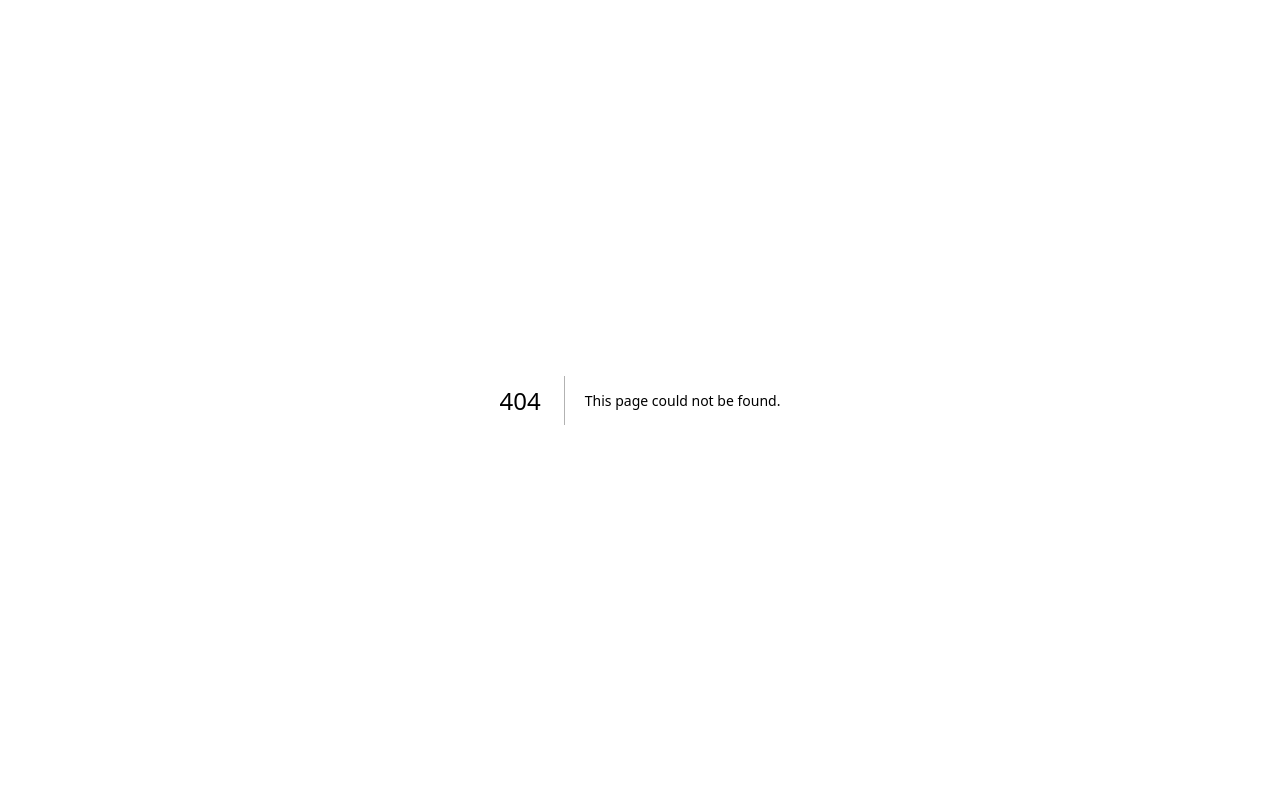
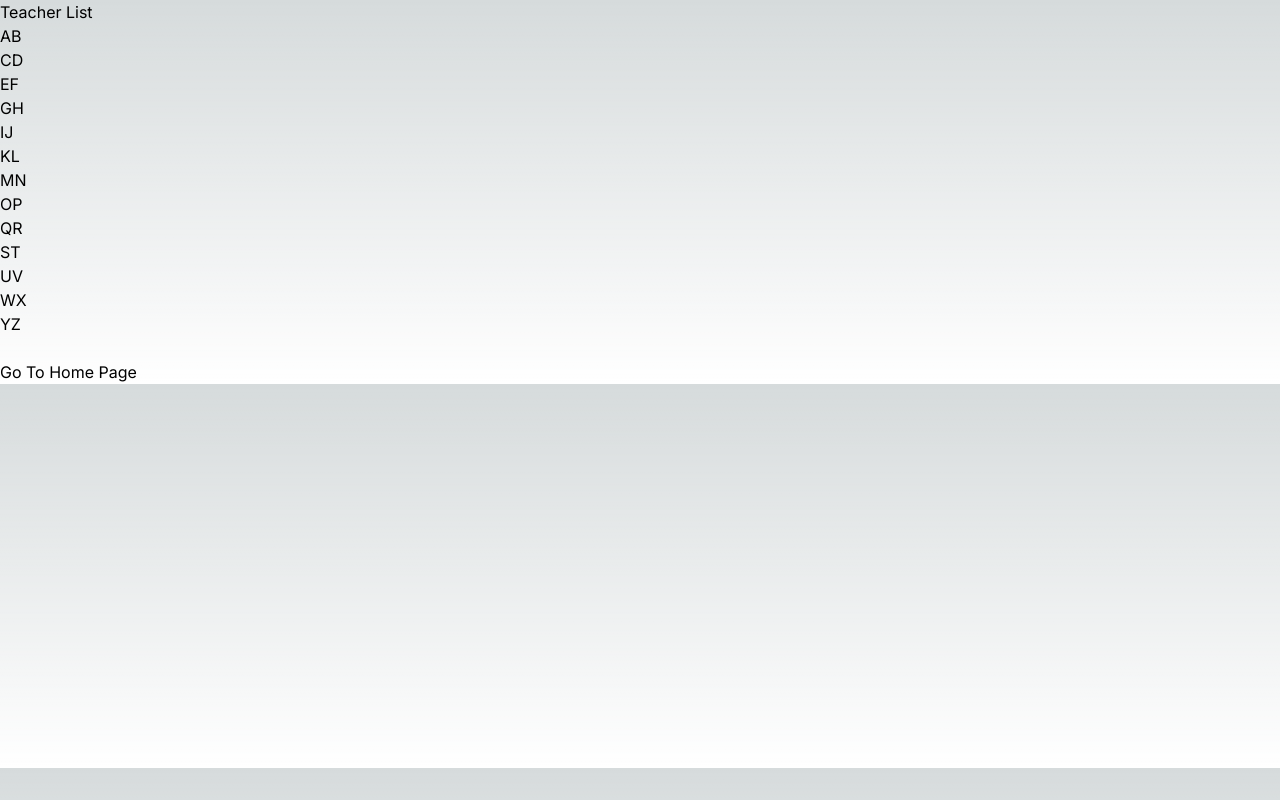
Before and after one commit to amitroy497/full-next-study, a Next.js app: page /teacherList in a window 1280 px wide. Before the commit this address had no page. Built offline with nearby package versions, Linux system fonts and the light colour scheme.

Commit message:
7. Dynamic Routing Using Map Function

```diff
--- a/src/app/page.tsx
+++ b/src/app/page.tsx
@@ -24,6 +24,9 @@ export default function Home() {
 			<Link href='/studentList'>Go To Student List Pagse</Link>
 			<br />
 			<br />
+			<Link href='/teacherList'>Go To Teacher List Pagse</Link>
+			<br />
+			<br />
 			<br />
 			<button onClick={() => router.push('/login')}>
 				Navigate To Login Page
@@ -44,6 +47,10 @@ export default function Home() {
 			<button onClick={() => router.push('/studentList')}>
 				Navigate To Student List Page
 			</button>
+			<br />
+			<button onClick={() => router.push('/teacherList')}>
+				Navigate To Teacher List Page
+			</button>
 		</main>
 	);
 }
--- /dev/null
+++ b/src/app/teacherList/[teacher]/page.tsx
@@ -0,0 +1,24 @@
+'use client';
+import { FC } from 'react';
+import Link from 'next/link';
+
+interface StudentDetailPageProps {
+	params: {
+		teacher: string;
+	};
+}
+
+const TeacherDetailPage: FC<StudentDetailPageProps> = ({ params }) => {
+	return (
+		<>
+			<h1>Teacher Detail</h1>
+			<h1>Teacher ID :- {params.teacher}</h1>
+			<br />
+			<Link href='/teacherList'>Go Back To Teacher List Page</Link>
+			<br />
+			<Link href='/'>Go To Home Page</Link>
+		</>
+	);
+};
+
+export default TeacherDetailPage;
--- /dev/null
+++ b/src/app/teacherList/page.tsx
@@ -0,0 +1,75 @@
+'use client';
+import Link from 'next/link';
+
+const TeacherListPage = () => {
+	const listOfTeacher = [
+		{
+			id: 1,
+			name: 'AB',
+		},
+		{
+			id: 2,
+			name: 'CD',
+		},
+		{
+			id: 3,
+			name: 'EF',
+		},
+		{
+			id: 4,
+			name: 'GH',
+		},
+		{
+			id: 5,
+			name: 'IJ',
+		},
+		{
+			id: 6,
+			name: 'KL',
+		},
+		{
+			id: 7,
+			name: 'MN',
+		},
+		{
+			id: 8,
+			name: 'OP',
+		},
+		{
+			id: 9,
+			name: 'QR',
+		},
+		{
+			id: 10,
+			name: 'ST',
+		},
+		{
+			id: 11,
+			name: 'UV',
+		},
+		{
+			id: 12,
+			name: 'WX',
+		},
+		{
+			id: 13,
+			name: 'YZ',
+		},
+	];
+	return (
+		<>
+			<h1>Teacher List</h1>
+			<ul>
+				{listOfTeacher.map((list) => (
+					<li key={list.id}>
+						<Link href={`/teacherList/${list.name}`}>{list.name}</Link>
+					</li>
+				))}
+			</ul>
+			<br />
+			<Link href='/'>Go To Home Page</Link>
+		</>
+	);
+};
+
+export default TeacherListPage;
```
